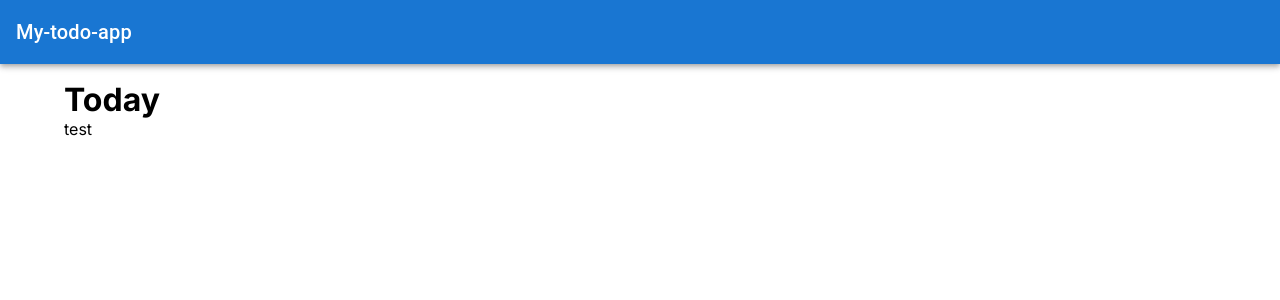
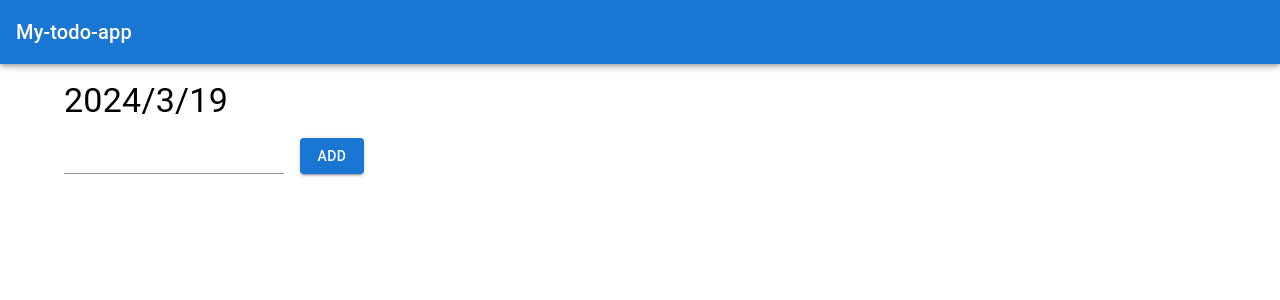
Before and after one commit to uraaaa24/my-todo-app, a Next.js app: page /today in a window 1280 px wide. Shown: the top 300 px of the page. Built offline with nearby package versions, Linux system fonts and the light colour scheme.

Commit message:
feat: title入力フォームを作成

```diff
--- a/package.json
+++ b/package.json
@@ -16,6 +16,7 @@
     "@commitlint/config-conventional": "^19.1.0",
     "@emotion/react": "^11.11.4",
     "@emotion/styled": "^11.11.0",
+    "@hookform/resolvers": "^3.3.4",
     "@mui/icons-material": "^5.15.14",
     "@mui/material": "^5.15.14",
     "@prisma/client": "^5.11.0",
--- a/src/app/today/_components/todoForm/index.tsx
+++ b/src/app/today/_components/todoForm/index.tsx
@@ -1,11 +1,31 @@
 'use client'
 
+import { zodResolver } from '@hookform/resolvers/zod'
+import { Box, Button } from '@mui/material'
 import { FormProvider, useForm } from 'react-hook-form'
+import { z } from 'zod'
+import TitleInput from './titleInput'
+
+const formSchema = z.object({
+  title: z.string().max(100, { message: '100文字以内で入力してください' })
+})
 
 const ToDoForm = () => {
-  const methods = useForm()
+  const methods = useForm({
+    resolver: zodResolver(formSchema),
+    defaultValues: { title: '' }
+  })
 
-  return <FormProvider {...methods}>test</FormProvider>
+  const onSubmit = async () => {}
+
+  return (
+    <FormProvider {...methods}>
+      <Box component="form" onSubmit={methods.handleSubmit(onSubmit)} sx={{ display: 'flex', gap: 2, mb: 2 }}>
+        <TitleInput />
+        <Button variant="contained">Add</Button>
+      </Box>
+    </FormProvider>
+  )
 }
 
 export default ToDoForm
--- /dev/null
+++ b/src/app/today/_components/todoForm/titleInput/index.tsx
@@ -0,0 +1,10 @@
+import { Input } from '@mui/material'
+import { Controller, useFormContext } from 'react-hook-form'
+
+const TitleInput = () => {
+  const { control } = useFormContext()
+
+  return <Controller control={control} name="title" render={({ field }) => <Input {...field} required />} />
+}
+
+export default TitleInput
--- a/src/app/today/page.tsx
+++ b/src/app/today/page.tsx
@@ -1,10 +1,16 @@
+import { currentDate } from '@/utils'
+import { Box, Typography } from '@mui/material'
 import ToDoForm from './_components/todoForm'
 
 const Today = async () => {
+  const today = currentDate()
+
   return (
     <>
-      <h1>Today</h1>
-      <ToDoForm />
+      <Typography variant="h4">{today}</Typography>
+      <Box sx={{ mt: 2 }}>
+        <ToDoForm />
+      </Box>
     </>
   )
 }
--- /dev/null
+++ b/src/utils/index.tsx
@@ -0,0 +1,11 @@
+/**
+ * 現在の日付を取得する
+ */
+export const currentDate = () => {
+  const today = new Date()
+  const year = today.getFullYear()
+  const month = today.getMonth() + 1
+  const date = today.getDate()
+
+  return `${year}/${month}/${date}`
+}
```
Also changed, not shown: 1 other file (tests, documents, lock files or other folders).
